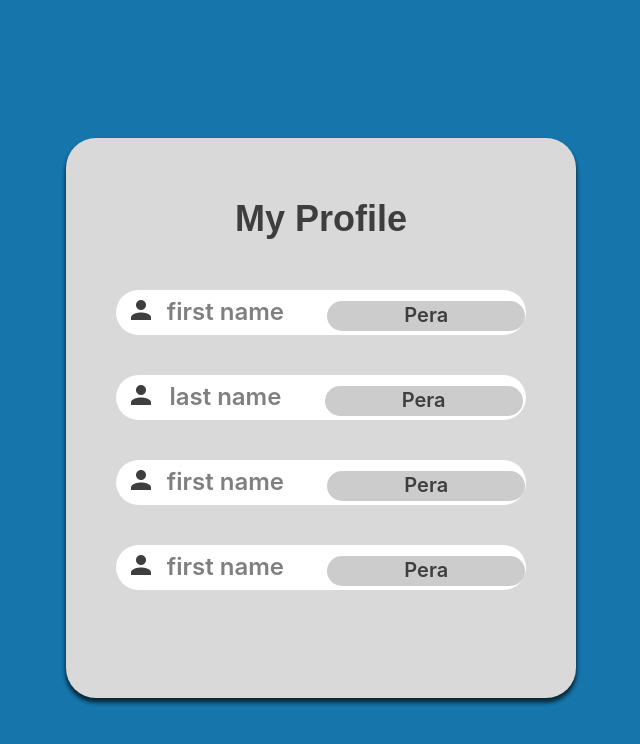
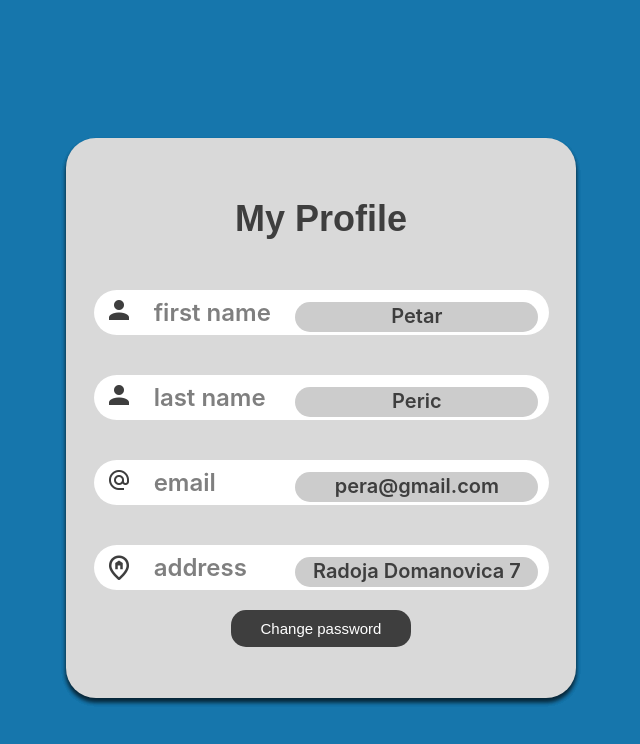
Before and after one commit to lazar-popovic/WatApp-WatWise, an Angular app in the folder src/front/prosumerClient/: page /profile in a window 1280 px wide. Shown: the top 744 px of the page, without its empty margins (319-959 px from the left). Built offline with nearby package versions, Linux system fonts and the light colour scheme.

Commit message:
#27 dorada my profile strane na frontu + dodata password polja na register formi

```diff
--- a/src/front/prosumerClient/src/app/profile/profile.component.css
+++ b/src/front/prosumerClient/src/app/profile/profile.component.css
@@ -93,9 +93,8 @@ form
 
 
 
-  #profile_user
+  #profile_user,#profile_email,#profile_street
   {
-
     background-image: url(/assets/user.png);
     background-size: 20px;
     background-repeat: no-repeat;
@@ -108,7 +107,7 @@ form
 
     margin: 20px;
 
-    width: 80%;
+    width: 90%;
     height: 45px;
 
     border-radius: 30px;
@@ -121,10 +120,10 @@ form
   {
     vertical-align: middle;
 
-    margin-left: 12%;
+    margin-left: 5%;
     height: 30px;
 
-    width: 55%;
+    width: 60%;
     background-color: #ccc;
     border-radius: 30px;
 
@@ -142,6 +141,9 @@ form
     margin-top: 2%;
     height: 30px;
 
+    text-align: left;
+    width: 30%;
+
     font-family: 'Inter';
     font-style: normal;
     font-weight: 600;
@@ -149,6 +151,8 @@ form
 
     color: rgba(0, 0, 0, 0.5);
   }
+
+
 
 
   span
@@ -164,53 +168,25 @@ form
     color: rgba(0, 0, 0, 0.5);
   }
 
-
-
-
   /* Logo za inpute */
-  #email
+  #profile_email
   {
-    background-image: url(/assets/user.png);
+    background-image: url(/assets/email.png);
     background-size: 20px;
     background-repeat: no-repeat;
-    background-position: 7px 7px;
+    background-position: 15px 10px;
   }
 
-  #password
+  #profile_street
   {
-    background-image: url(/assets/lock.png);
-    background-size: 15px;
+    background-image: url(/assets/street.png);
+    background-size: 20px;
     background-repeat: no-repeat;
-    background-position: 7px 7px;
+    background-position: 15px 10px;
   }
 
 
 
-  input[type="text"]::placeholder {
-    margin-left: 50px !important;
-    padding-left: 50px !important;
-    text-align: left !important;
-  }
-
-  /*Forgot pass ?*/
-  #forgot_pass
-  {
-    margin-top: 0px;
-    text-align: right;
-    font-size: 12px;
-
-    padding: 0px;
-
-    font-family: 'Inter';
-    font-style: italic;
-    font-weight: 600;
-    font-size: 12px;
-    line-height: 8px;
-    text-decoration-line: underline;
-
-    color: #6F6F6F;
-    text-shadow: 0px 4px 4px rgba(0, 0, 0, 0.25);
-  }
 
   /*Login dugme*/
   button
@@ -221,30 +197,18 @@ form
     border: none;
     border-radius: 15px;
     cursor: pointer;
-    font-size: 20px;
-    margin-top: 10px;
+    font-size: 15px;
+    margin-top: 0px;
 
-    width: 35%;
+    width: 40%;
+
   }
 
   button:hover
   {
     background-color: #4f504f;
-    font-size: 20px;
-    width: 37%;
-  }
-
-  /*Dont't have an account ?*/
-  #dont_have_acc
-  {
-    margin-top: 3%;
-    font-family: 'Inter';
-    font-style: italic;
-    font-weight: 600;
-    font-size: 15px;
-    line-height: 8px;
-    color: #6F6F6F;
-    text-shadow: 0px 4px 4px rgba(0, 0, 0, 0.25);
+    font-size: 17px;
+    width: 42%;
   }
 
   a
--- a/src/front/prosumerClient/src/app/profile/profile.component.html
+++ b/src/front/prosumerClient/src/app/profile/profile.component.html
@@ -18,25 +18,26 @@
 
             <div id="profile_user">
               <div style="display: inline-block;" id="profile_user_name1"> first name </div>
-              <div style="display: inline-block;" id="profile_user_name"> Pera </div>
+              <div style="display: inline-block;" id="profile_user_name"> Petar </div>
             </div>
 
             <div id="profile_user">
               <div style="display: inline-block;" id="profile_user_name1"> last name </div>
-              <div style="display: inline-block;" id="profile_user_name"> Pera </div>
+              <div style="display: inline-block;" id="profile_user_name"> Peric </div>
             </div>
 
-            <div id="profile_user">
-              <div style="display: inline-block;" id="profile_user_name1"> first name </div>
-              <div style="display: inline-block;" id="profile_user_name"> Pera </div>
+            <div id="profile_email">
+              <div style="display: inline-block;" id="profile_user_name1">email </div>
+              <div style="display: inline-block;" id="profile_user_name"> pera@gmail.com </div>
             </div>
 
-            <div id="profile_user">
-              <div style="display: inline-block;" id="profile_user_name1"> first name </div>
-              <div style="display: inline-block;" id="profile_user_name"> Pera </div>
+            <div id="profile_street">
+              <div style="display: inline-block;" id="profile_user_name1"> address </div>
+              <div style="display: inline-block;" id="profile_user_name"> Radoja Domanovica 7 </div>
             </div>
 
 
+            <button type="submit" routerLink="/profile">Change password</button>
 
       <script src="https://cdnjs.cloudflare.com/ajax/libs/font-awesome/5.15.2/js/all.min.js" integrity="sha512-lMz+BCF2J1eOb3Ciky7VnnDjK/n+7V9JEBPCEoK4+D4P+mBpV45Bw1yNf+kyS8tWJPTt9Xk+iZ2I4x4OzfyWzw==" crossorigin="anonymous"></script>
 
--- a/src/front/prosumerClient/src/app/register/register.component.css
+++ b/src/front/prosumerClient/src/app/register/register.component.css
@@ -26,7 +26,7 @@ img
   display: flex;
   justify-content: center;
   align-items: center;
-  height: 60vh; /* sets container height to full viewport height */
+  height: 60vh;
 }
 
 
@@ -34,7 +34,7 @@ img
 h2
 {
   font-style: bold;
-  font-size: 32px;
+  font-size: 28px;
   color: #3E3E3E;
 }
 
@@ -53,7 +53,7 @@ form
     box-shadow: 0px 4px 4px rgba(0, 0, 0, 0.25), 0px 4px 4px rgba(0, 0, 0, 0.25), 0px 4px 4px rgba(0, 0, 0, 0.25), 0px 4px 4px rgba(0, 0, 0, 0.25);
 
     width: 450px;
-    height: 450px;
+    height: 53  0px;
   }
 
 
--- a/src/front/prosumerClient/src/app/register/register.component.html
+++ b/src/front/prosumerClient/src/app/register/register.component.html
@@ -31,14 +31,14 @@
         <div>
           <input type="number" id="street_num" placeholder="street number" name="streetnumber" required >
         </div>
-        <!---
+
         <div>
           <input type="password" id="password" placeholder="password" name="password" required >
         </div>
         <div>
           <input type="password" id="password" placeholder="repeat password" name="password" required >
         </div>
-        -->
+
 
       <button type="submit">Register</button>
       <p id="dont_have_acc" >Already user ? <a routerLink="/login"><span id="register">SIGN IN</span></a></p>
```
Lines whose indentation alone changed are shown as unchanged.
